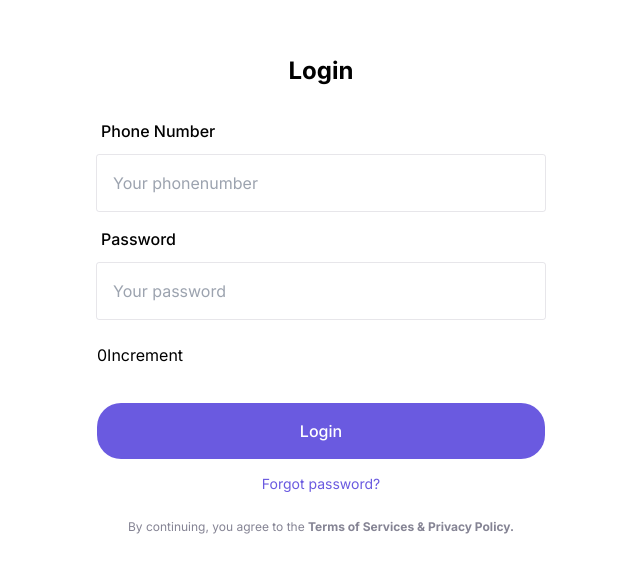
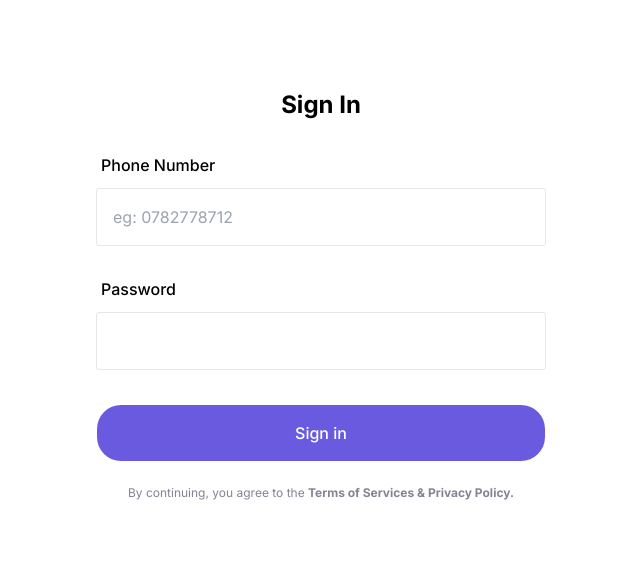
Before and after one commit to htheanh2000/Vani-heroes-quiz-fe, a Next.js app: page /sign-in in a window 1280 px wide. Shown: the part 105-678 px from the top of the page, without its empty margins (319-959 px from the left). Built offline with nearby package versions, Linux system fonts and the light colour scheme.

Commit message:
feat: validation sign in form

```diff
--- a/src/app/sign-in/page.tsx
+++ b/src/app/sign-in/page.tsx
@@ -1,57 +1,66 @@
 "use client"
 import type { NextPage } from 'next';
 import Button from '@/components/button';
-import Input from '@/components/input';
-import Counter from '@/components/counter';
-import {  useRef, useState, } from 'react';
 import { useAppDispatch } from '@/store/store';
 import { signIn } from '@/store/features/user/userSlice';
-
+import * as Yup from 'yup'
+import { Form, Formik } from 'formik';
+import Field from '@/components/form/field';
 const SignInPage: NextPage = () => {
 
-  const [phoneNumber, setPhoneNumber] = useState('');
-  const [password, setPassword] = useState('');
   const dispatch = useAppDispatch();
 
-  const handleLogin =()=> {
-    console.log("phonenumber", phoneNumber);
-    console.log("password", password);
-    dispatch(signIn({ phoneNumber, password }));
-  }
+  const initialValues = {
+    phonenumber: "",
+    password: "",
+  };
 
+  const validationSchema = Yup.object({
+    phonenumber: Yup.string().required("Phone number is required"),
+    password: Yup.string().required("Password is required"),
+  });
+
+  const onSubmit = (values: any, { setSubmitting }: any) => {
+    setSubmitting(false);
+    dispatch(signIn(values))
+  };
   return (
     <div className="flex flex-col items-center justify-center min-h-screen bg-white px-6">
       <div className="w-full max-w-md">
-        <h2 className="text-2xl font-bold text-center mb-8">Login</h2>
-        <div className="space-y-4 mb-6">
-          <Input
-             value={phoneNumber || ''}
-            onChange={(e:any) => setPhoneNumber(e.currentTarget.value)}
+        <Formik
+            initialValues={initialValues}
+            onSubmit={onSubmit}
+            validationSchema={validationSchema}
+          >
+            {(formik) => (
+              <Form className="w-full max-w-md">
+                <h2 className="text-2xl font-bold text-center mb-8">Sign In</h2>
+                <Field
                   label="phone number"
-            placeholder="Your phonenumber"
-          />
-          <Input
-          value={password || ''}
-          onChange={(e:any) => setPassword(e.currentTarget.value)}
+                  placeholder="eg: 0782778712"
+                  name="phonenumber"
+                  className="mt-8"
+                ></Field>
+                <Field
                   label="password"
+                  name="password"
                   type="password"
-            placeholder="Your password"
-          />
-        </div>
-        <Counter></Counter>
-        <Button onClick={handleLogin} className="w-full mb-3">
-          Login
+                  className="mt-8"
+                ></Field>
+
+                <Button
+                  type="submit"
+                  className="mt-8 w-full mx-auto"
+                >
+                  Sign in
                 </Button>
-
-        <div className="text-center">
-          <a href="#" className="text-sm text-primary hover:underline">
-            Forgot password?
-          </a>
-        </div>
 
                 <p className="text-xs text-center text-gray mt-6">
                     By continuing, you agree to the <strong>Terms of Services & Privacy Policy.</strong>
                 </p>
+              </Form>
+            )}
+          </Formik>
       </div>
     </div>
   );
--- a/src/store/features/user/userSlice.ts
+++ b/src/store/features/user/userSlice.ts
@@ -18,14 +18,14 @@ const initialState: UserState = {
 // Async thunk for signing in
 export const signIn = createAsyncThunk(
   'user/signIn',
-  async ({ phoneNumber, password }: { phoneNumber: string; password: string }, { rejectWithValue }) => {
+  async ({ phonenumber, password }: { phonenumber: string; password: string }, { rejectWithValue }) => {
     try {
       const response = await fetch(`${process.env.NEXT_PUBLIC_API_URL}/auth/signin`, {
         method: 'POST',
         headers: {
           'Content-Type': 'application/json',
         },
-        body: JSON.stringify({ phonenumber: phoneNumber, password }),
+        body: JSON.stringify({ phonenumber, password }),
       });
 
       const data = await response.json();
```
Lines whose indentation alone changed are shown as unchanged.
